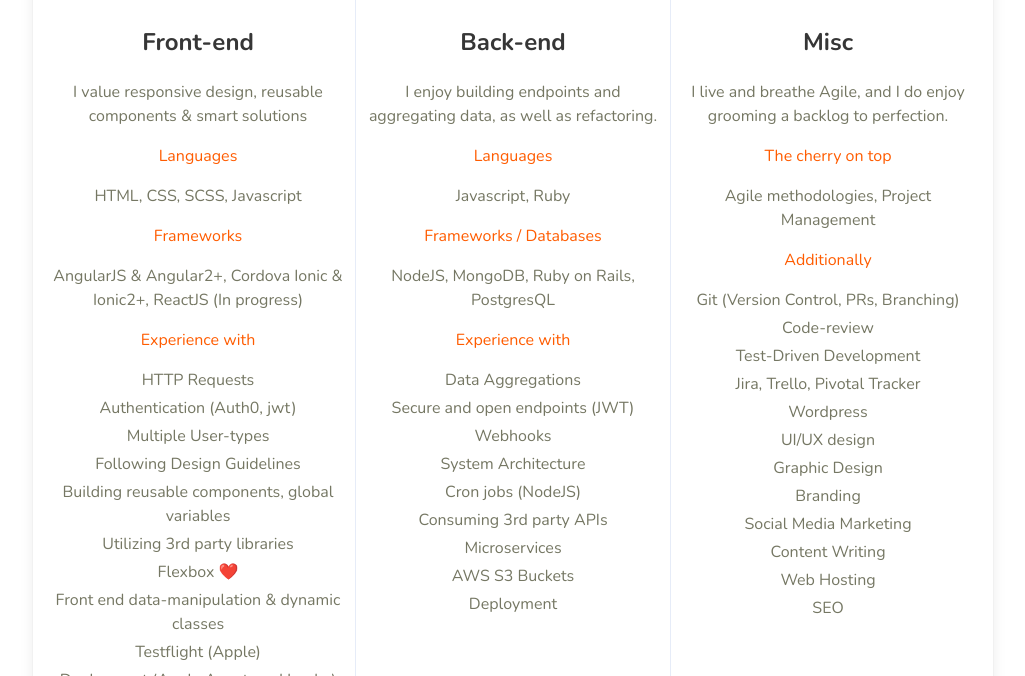
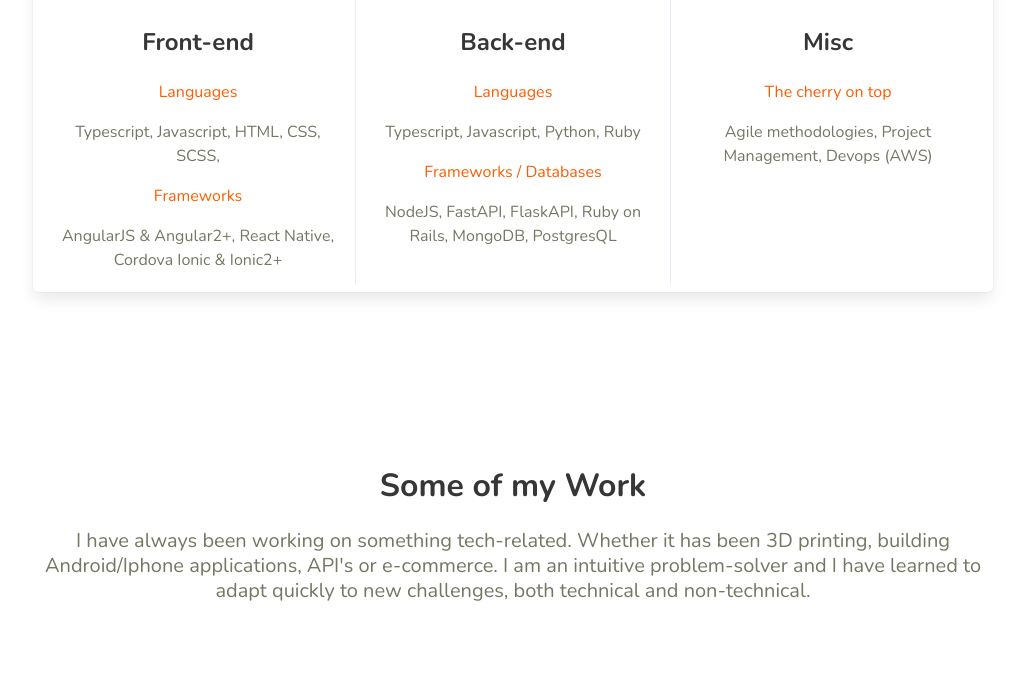
Before and after one commit to Philippoes/portfolio, a website: page index.html in a window 1280 px wide. Shown: the part 1193-1869 px from the top of the page, without its empty margins (127-1152 px from the left). Drawn offline with nearby package versions, Linux system fonts and the light colour scheme.

Commit message:
Slight cleanup

```diff
--- a/index.html
+++ b/index.html
@@ -74,68 +74,24 @@
             <div class="column">
               <figure class="image"><img class="is-skill-icon" src="assets/icons/front-end.svg" alt="Front-end Web Development"></figure>
               <h1 class="title is-size-4 is-spaced">Front-end</h1>
-              <p>I value responsive design, reusable components & smart solutions</p>
               <p class="list-title has-text-primary has-text-weight-normal">Languages</p>
-              <p>HTML, CSS, SCSS, Javascript</p>
+              <p>Typescript, Javascript, HTML, CSS, SCSS, </p>
               <p class="list-title has-text-primary has-text-weight-normal">Frameworks</p>
-              <p>AngularJS & Angular2+, Cordova Ionic & Ionic2+, ReactJS (In progress)</p>
-              <p class="list-title has-text-primary has-text-weight-normal">Experience with</p>
-              <ul>
-                <li>HTTP Requests</li>
-                <li>Authentication (Auth0, jwt)</li>
-                <li>Multiple User-types</li>
-                <li>Following Design Guidelines</li>
-                <li>Building reusable components, global variables</li>
-                <li>Utilizing 3rd party libraries</li>
-                <li>Flexbox ❤️</li>
-                <li>Front end data-manipulation & dynamic classes</li>
-                <li>Testflight (Apple)</li>
-                <li>Deployment (Apple Appstore, Heroku)</li>
-                <li>Various CSS/SCSS frameworks (Bootstrap, Tailwind, Foundation, Bulma)</li>
-              </ul>
+              <p>AngularJS & Angular2+, React Native, Cordova Ionic & Ionic2+</p>
             </div>
             <div class="column">
               <figure class="image"><img class="is-skill-icon" src="assets/icons/back-end.svg" alt="Back-end Web Development"></figure>
               <h1 class="title is-size-4 is-spaced">Back-end</h1>
-              <p>I enjoy building endpoints and aggregating data, as well as refactoring.</p>
               <p class="list-title has-text-primary has-text-weight-normal">Languages</p>
-              <p>Javascript, Ruby</p>
+              <p>Typescript, Javascript, Python, Ruby</p>
               <p class="list-title has-text-primary has-text-weight-normal">Frameworks / Databases</p>
-              <p>NodeJS, MongoDB, Ruby on Rails, PostgresQL</p>
-              <p class="list-title has-text-primary has-text-weight-normal">Experience with</p>
-              <ul>
-                <li>Data Aggregations</li>
-                <li>Secure and open endpoints (JWT)</li>
-                <li>Webhooks</li>
-                <li>System Architecture</li>
-                <li>Cron jobs (NodeJS)</li>
-                <li>Consuming 3rd party APIs</li>
-                <li>Microservices</li>
-                <li>AWS S3 Buckets</li>
-                <li>Deployment</li>
-              </ul>
+              <p>NodeJS, FastAPI, FlaskAPI, Ruby on Rails, MongoDB, PostgresQL</p>
             </div>
             <div class="column">
               <figure class="image"><img class="is-skill-icon" src="assets/icons/misc.svg" alt="Miscellaneous Experiences"></figure>
               <h1 class="title is-size-4 is-spaced">Misc</h1>
-              <p>I live and breathe Agile, and I do enjoy grooming a backlog to perfection.</p>
               <p class="list-title has-text-primary has-text-weight-normal">The cherry on top</p>
-              <p>Agile methodologies, Project Management</p>
-              <p class="list-title has-text-primary has-text-weight-normal">Additionally</p>
-              <ul>
-                <li>Git (Version Control, PRs, Branching)</li>
-                <li>Code-review</li>
-                <li>Test-Driven Development</li>
-                <li>Jira, Trello, Pivotal Tracker</li>
-                <li>Wordpress</li>
-                <li>UI/UX design</li>
-                <li>Graphic Design</li>
-                <li>Branding</li>
-                <li>Social Media Marketing</li>
-                <li>Content Writing</li>
-                <li>Web Hosting</li>
-                <li>SEO</li>
-              </ul>
+              <p>Agile methodologies, Project Management, Devops (AWS)</p>
             </div>
           </div>
         </div>
@@ -325,22 +281,11 @@
     </div>
   </section>
   <footer class="section is-primary is-small has-text-centered">
-    <section class="section projects is-small is-white has-text-centered">
-      <div class="container is-max-desktop">
-        <h1 class="title is-spaced is-light is-size-3-desktop is-size-4-mobile">E-commerce projects</h1>
-        <h2 class="subtitle is-size-5-desktop is-light">I am also part of various other projects. Below are brands I have been part of building.</h2>
-        <div class="columns">
-          <div class="column"><a href="https://vpog.gg" target="_blank"><img class="is-logo" src="assets/logos/vpog-logo.png" alt="VPOG Esports Organization"></a></div>
-          <div class="column"><a href="https://timmerwash.co" target="_blank"><img class="is-logo" src="assets/logos/timmer-logo.png" alt="Timmer Laundry Detergents"></a></div>
-          <div class="column"><a href="https://florafyll.com" target="_blank"><img class="is-logo" src="assets/logos/florafyll-logo.jpg" alt="Florafyll"></a></div>
-        </div>
-      </div>
-    </section>
     <div class="container"><a class="logo" href="/"><img src="assets/logos/p-logo-w.svg" alt="Philip Zudemberg | Entrepreneur, Developer and Creative" style="color:white;" height="48"></a>
       <div class="columns is-centered">
         <div class="column">
           <h1 class="title is-size-4-touch is-light">LET'S CONNECT!</h1>
-          <h2 class="subtitle is-size-5-desktop is-light">I am open for new opportunities</h2>
+          <!-- <h2 class="subtitle is-size-5-desktop is-light">I am open for new opportunities</h2> -->
           <a href="https://twitter.com/philippoji" target="_blank" class="icon-button twitter"><i class="fab fa-twitter"></i><span></span></a>
           <a href="https://linkedin.com/in/philipzudemberg/" target="_blank" class="icon-button linkedin"><i class="fab fa-linkedin"></i><span></span></a>
           <a href="https://instagram.com/philippoji/" target="_blank" class="icon-button instagram"><i class="fab fa-instagram"></i><span></span></a>
```
